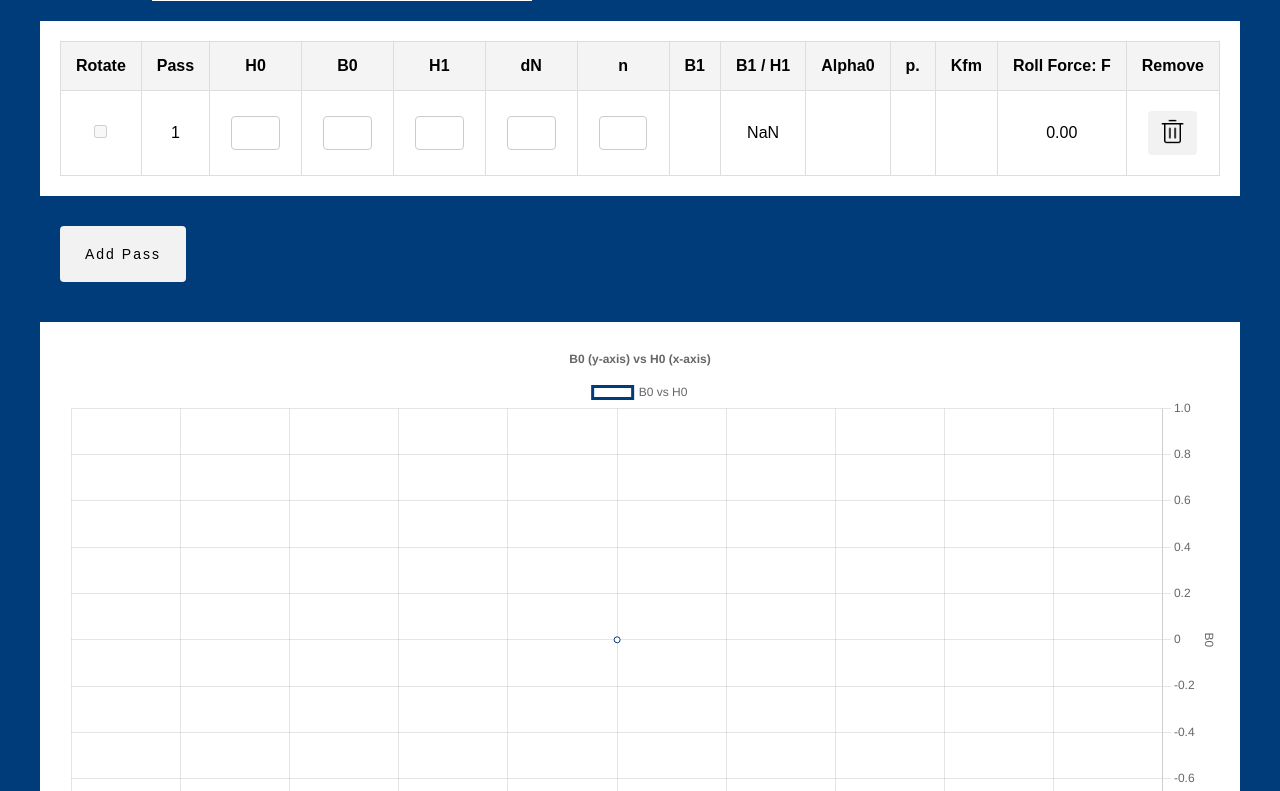
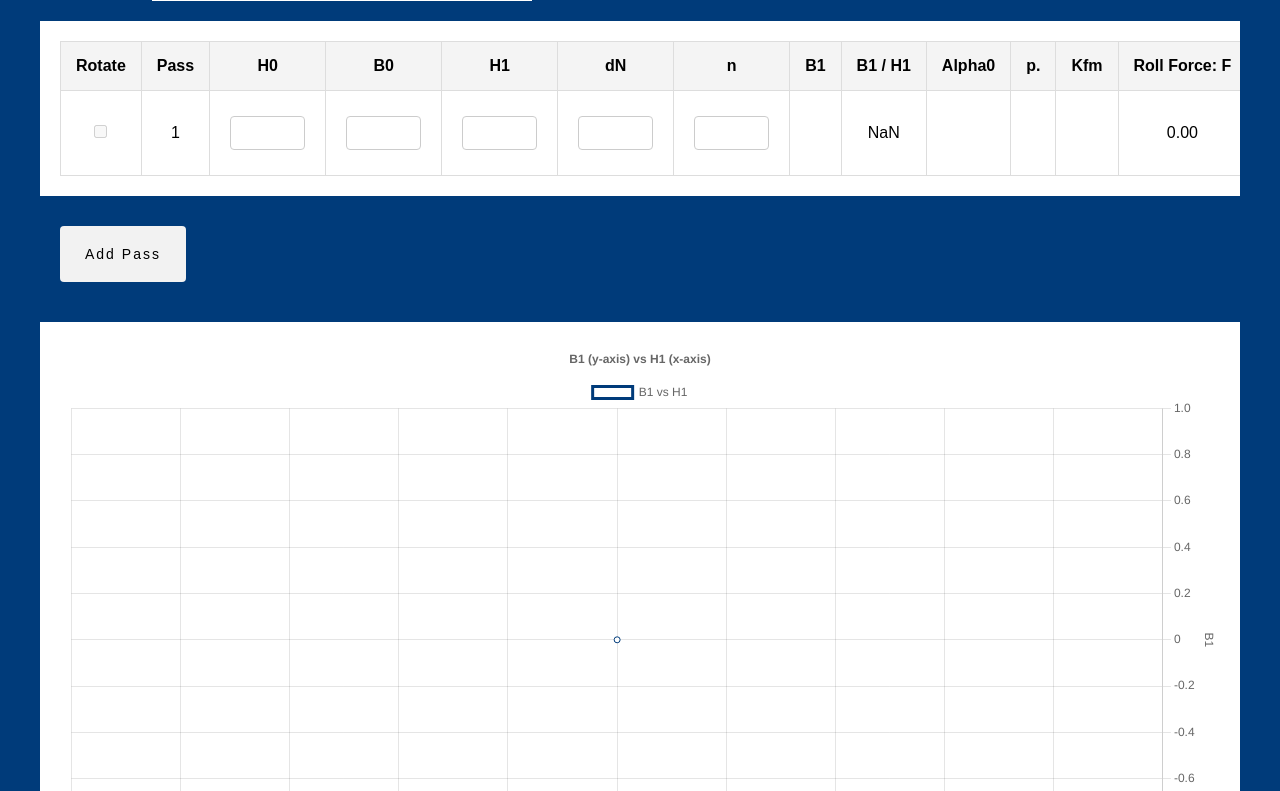
Before and after one commit to A-Houria/Thesis, a React (Create React App) app: page / in a window 1280 px wide. Shown: the part 209-1000 px from the top of the page. Built offline with nearby package versions, Linux system fonts and the light colour scheme.

Commit message:
19/01/2025 diagram and final version

```diff
--- a/src/App.js
+++ b/src/App.js
@@ -303,11 +303,11 @@ const handleCellChange = (value, index, column) => {
       <div className="diagram" style={{ background: "white", margin: "20px 0px 0px 0px", padding: "20px" }}>
         <Line
           data={{
-            labels: passes.map((pass) => pass.h0 || 0),
+            labels: passes.map((pass) => pass.h1 || 0),
             datasets: [
               {
-                label: "B0 vs H0",
-                data: passes.map((pass) => ({ x: pass.h0 || 0, y: pass.b0 || 0 })),
+                label: "B1 vs H1",
+                data: passes.map((pass) => ({ x: pass.h1 || 0, y: pass.b1 || 0 })),
                 borderColor: "#003b7a",
                 backgroundColor: "white",
                 showLine: true,
@@ -323,7 +323,7 @@ const handleCellChange = (value, index, column) => {
               },
               title: {
                 display: true,
-                text: "B0 (y-axis) vs H0 (x-axis)",
+                text: "B1 (y-axis) vs H1 (x-axis)",
               },
             },
             scales: {
@@ -331,7 +331,7 @@ const handleCellChange = (value, index, column) => {
                 type: "linear",
                 title: {
                   display: true,
-                  text: "H0",
+                  text: "H1",
                 },
                 reverse: "true",
               },
@@ -339,7 +339,7 @@ const handleCellChange = (value, index, column) => {
                 type: "linear",
                 title: {
                   display: true,
-                  text: "B0",
+                  text: "B1",
                 },
                 position: "right",
               },
--- a/src/Styles/style.css
+++ b/src/Styles/style.css
@@ -19,6 +19,16 @@
   -webkit-user-select: none;
      -moz-user-select: none;
           user-select: none;
+}
+@media screen and (max-width: 820px) {
+  .nav img {
+    margin: 30px 0px;
+  }
+}
+@media screen and (max-width: 820px) {
+  .nav {
+    flex-direction: column;
+  }
 }
 
 div {
@@ -70,6 +80,7 @@ table tr:hover {
 
 input[type=number] {
   width: 80%;
+  min-width: 75px;
   padding: 8px;
   margin: 5px;
   border: 1px solid #ccc;
--- a/src/Styles/style.scss
+++ b/src/Styles/style.scss
@@ -19,6 +19,12 @@
     max-height: 150px;
     background-color: white;
     user-select: none;
+    @media screen and (max-width: "820px") {
+      margin: 30px 0px;
+    }
+  }
+  @media screen and (max-width: "820px") {
+    flex-direction: column;
   }
 }
 
@@ -81,6 +87,7 @@ table {
 // Table input styling
 input[type="number"] {
   width: 80%;
+  min-width: 75px;
   padding: 8px;
   margin: 5px;
   border: 1px solid #ccc;
```
Also changed, not shown: 1 other file (tests, documents, lock files or other folders).
